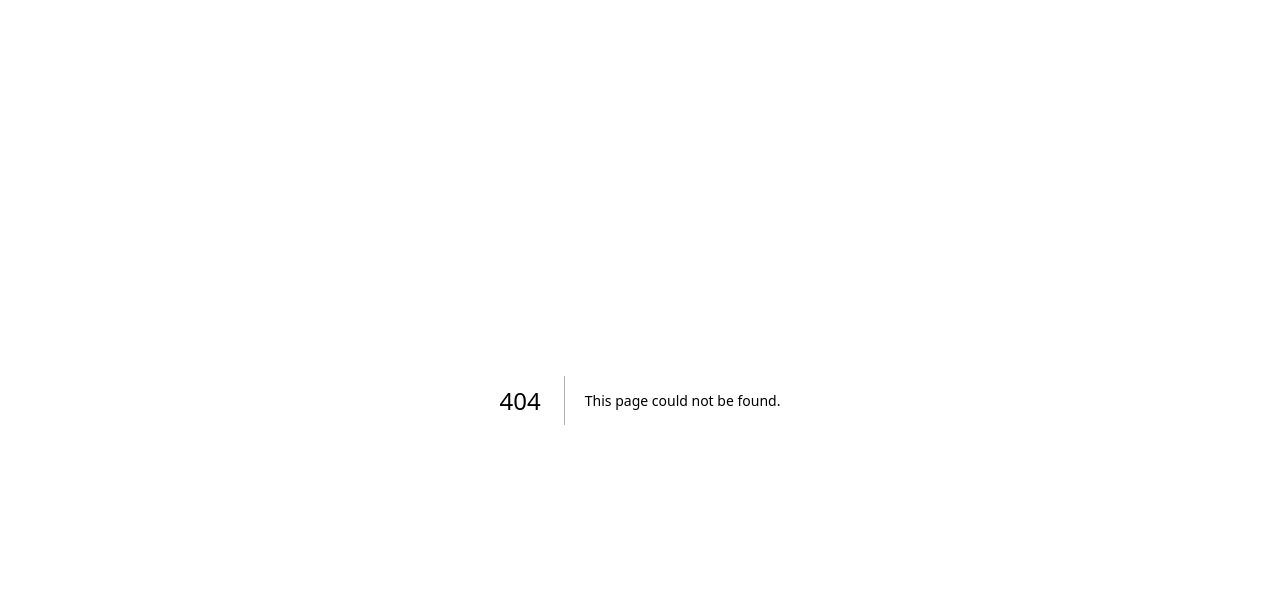
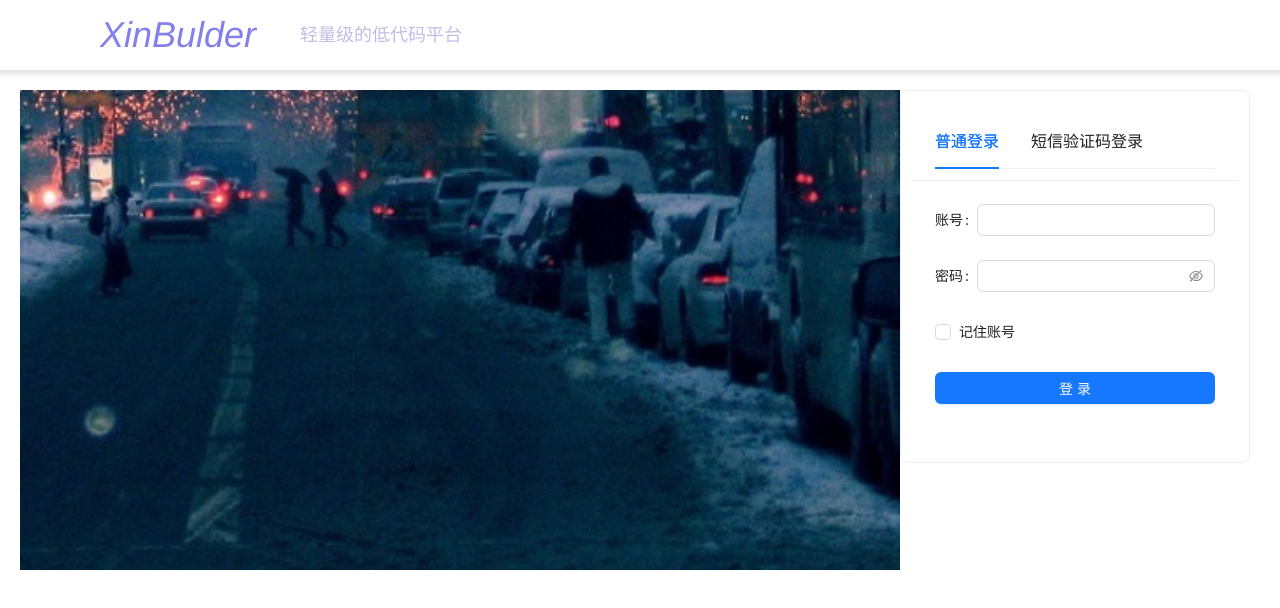
Before and after one commit to TeacherXin/xinbuildercom, a Next.js app: page /login in a window 1280 px wide. Before the commit this address had no page. Shown: the top 608 px of the page. Built offline with nearby package versions, Linux system fonts and the light colour scheme.

Commit message:
fix: 增加登录路由

```diff
--- /dev/null
+++ b/pages/login.js
@@ -0,0 +1,118 @@
+import styles from './login.module.css'
+import React, {useState} from 'react'
+import { Button, Checkbox, Card, Form, Input, message } from 'antd';
+import axios from 'axios'
+import Router from "next/router"
+
+const tabList = [
+  {
+    key: 'tab1',
+    tab: '普通登录',
+  },
+  {
+    key: 'tab2',
+    tab: '短信验证码登录',
+  },
+];
+
+export default function Login() {
+
+  const [activeTabKey1, setActiveTabKey1] = useState('tab1');
+  const [username,setUserName] = useState('')
+  const [password,setPassword] = useState('')
+  const [messageApi, contextHolder] = message.useMessage();
+
+  const login = async () => {
+    axios.post(`http://${window.location.hostname}:3003/login/getUser`,{
+      username,
+      password
+    }).then(res => {
+      if(res.data.data){
+        messageApi.success('登录成功');
+        localStorage.setItem('user',JSON.stringify({username: res.data.data.username,password:res.data.data.password}));
+        Router.push({pathname: '/'})
+      }else{
+        messageApi.error('用户名密码不正确')
+      }
+    })
+  }
+
+  const contentList = {
+    tab1: <div>
+      <Form>
+        <Form.Item
+          label="账号"
+          name="username"
+        >
+          <Input onChange={(e) => {setUserName(e.target.value)}} value={username} />
+        </Form.Item>
+        <Form.Item
+          label="密码"
+          name="psw"
+        >
+          <Input.Password onChange={(e) => {setPassword(e.target.value)}} value={password} />
+        </Form.Item>
+        <Form.Item>
+          <Checkbox>记住账号</Checkbox>
+        </Form.Item>
+        <Form.Item>
+          <Button onClick={login} type="primary" style={{width:'100%'}}>登录</Button>
+        </Form.Item>
+      </Form>
+    </div>,
+    tab2: <div>
+    <Form>
+      <Form.Item
+        label="手机号"
+        name="phone"
+      >
+        <Input />
+      </Form.Item>
+      <Form.Item
+        label="验证码"
+        name="code"
+      >
+        <Input />
+      </Form.Item>
+      <Form.Item>
+        <Checkbox>记住账号</Checkbox>
+      </Form.Item>
+      <Form.Item>
+        <Button type="primary" style={{width:'100%'}}>登录</Button>
+      </Form.Item>
+    </Form>
+  </div>,
+  };
+
+  const onTab1Change = (key) => {
+    setActiveTabKey1(key);
+  };
+
+
+
+  return (
+    <div>
+      {contextHolder}
+      <div className={styles.header}>
+        <div className={styles.title}>XinBulder</div>
+        <div className={styles.discription}>轻量级的低代码平台</div>
+      </div>
+      <div className={styles.login}>
+        <div className={styles.leftCard}>
+
+        </div>
+        <div className={styles.rightForm}>
+          <Card
+            className={styles.card}
+            tabList={tabList}
+            activeTabKey={activeTabKey1}
+            onTabChange={onTab1Change}
+            headStyle={{height:'80px'}}
+          >
+            {contentList[activeTabKey1]}
+          </Card>
+        </div>
+      </div>
+    </div>
+  )
+}
--- /dev/null
+++ b/pages/login.module.css
@@ -0,0 +1,45 @@
+.header {
+  width: 100%;
+  height:70px;
+  box-shadow: 0 0 4px 4px #e2e2e2;
+}
+
+.title{
+  line-height: 70px;
+  position: absolute;
+  left: 100px;
+  font-size: 36px;
+  color: #837fec;
+  font-family: 'Franklin Gothic Medium', 'Arial Narrow', Arial, sans-serif;
+  font-style: italic
+}
+
+.discription{
+  line-height: 70px;
+  position: absolute;
+  left: 300px;
+  color: rgb(192, 190, 230);
+  font-size: 18px;
+}
+
+.login {
+  display: flex;
+  justify-content: space-between;
+}
+.leftCard {
+  width: 1000px;
+  height: 480px;
+  background-image: url('../public/Login.jpg');
+  background-size: cover;
+  background-repeat: no-repeat;
+  background-position:bottom;
+  margin-top: 20px;
+  margin-left: 20px;
+
+}
+.card {
+  width: 350px;
+  margin-right: 30px;
+  padding: 10px;
+  margin-top: 20px;
+}
```
Also changed, not shown: Component/Header/header.jsx (+7 -0 lines), pages/index.js (+14 -1 lines), public/Login.jpg (added).
